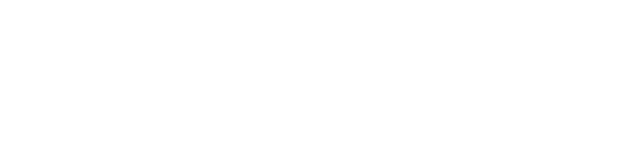
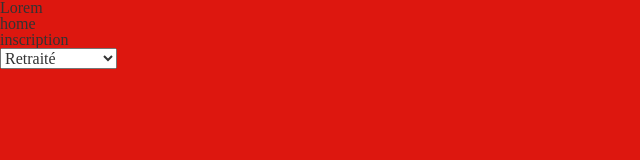
Before and after one commit to nineaz/senior-project, a website: page app/pages/index.html in a window 1280 px wide. Shown: the whole page, without its empty margins (0-640 px from the left). Drawn offline with nearby package versions, Linux system fonts and the light colour scheme.

Commit message:
add signIn html

```diff
--- a/app/pages/index.html
+++ b/app/pages/index.html
@@ -0,0 +1,43 @@
+<!DOCTYPE html>
+<html lang="en">
+<head>
+ <meta charset="UTF-8">
+ <link rel="stylesheet" href="../../bower_components/bootstrap/dist/css/bootstrap.css" media="screen" title="no title" charset="utf-8">
+ <link rel="stylesheet" href="../../bower_components/font-awesome/css/font-awesome.css" media="screen" title="no title" charset="utf-8">
+ <link rel="stylesheet" href="../../stylesheets/profils.css" media="screen" title="no title" charset="utf-8">
+ <link rel="stylesheet" href="../../stylesheets/signIn.css" media="screen" title="no title" charset="utf-8">
+ <link rel="stylesheet" href="../../stylesheets/home.css" media="screen" title="no title" charset="utf-8">
+ <title>Project Senior</title>
+</head>
+
+<body>
+ <header>
+  <nav>
+   <ul>
+    <li>Lorem</li>
+    <li>home</li>
+    <li>inscription</li>
+   </ul>
+  </nav>
+  <nav>
+   <ul>
+    <li>
+     <p>
+     </p>
+     <select>
+       <option value="retraité">Retraité</option>
+       <option value="entreprise">Une entreprise</option>
+       <option value="association">Une assocition</option>
+       <option value="ecole">Une ecole</option>
+       <option value="particulier">Un particulier</option>
+     </select>
+    </li>
+   </ul>
+  </nav>
+ </header>
+
+ <script src="../../bower_components/angular/angular.js"></script>
+ <script src="../../bower_components/angular-route/angular-route.js"></script>
+ <script src="../appProjectSenior.js" charset="utf-8"></script>
+ <script src="../routesProjectSenior.js" charset="utf-8"></script>
+</body>
--- a/sass/screen.scss
+++ b/sass/home.scss
@@ -4,3 +4,10 @@
  * <link href="/stylesheets/screen.css" media="screen, projection" rel="stylesheet" type="text/css" /> */
 
 @import "compass/reset";
+
+
+header{
+ background-color: rgb(221, 23, 15);
+ width: 100%;
+ height: 100vh;
+}
```
Also changed, not shown: app/pages/signIn.html (added), sass/profils.scss (renamed from sass/print.scss), sass/signIn.scss (renamed from sass/ie.scss), stylesheets/home.css, stylesheets/profils.css (renamed from stylesheets/print.css), stylesheets/signIn.css (renamed from stylesheets/ie.css).
